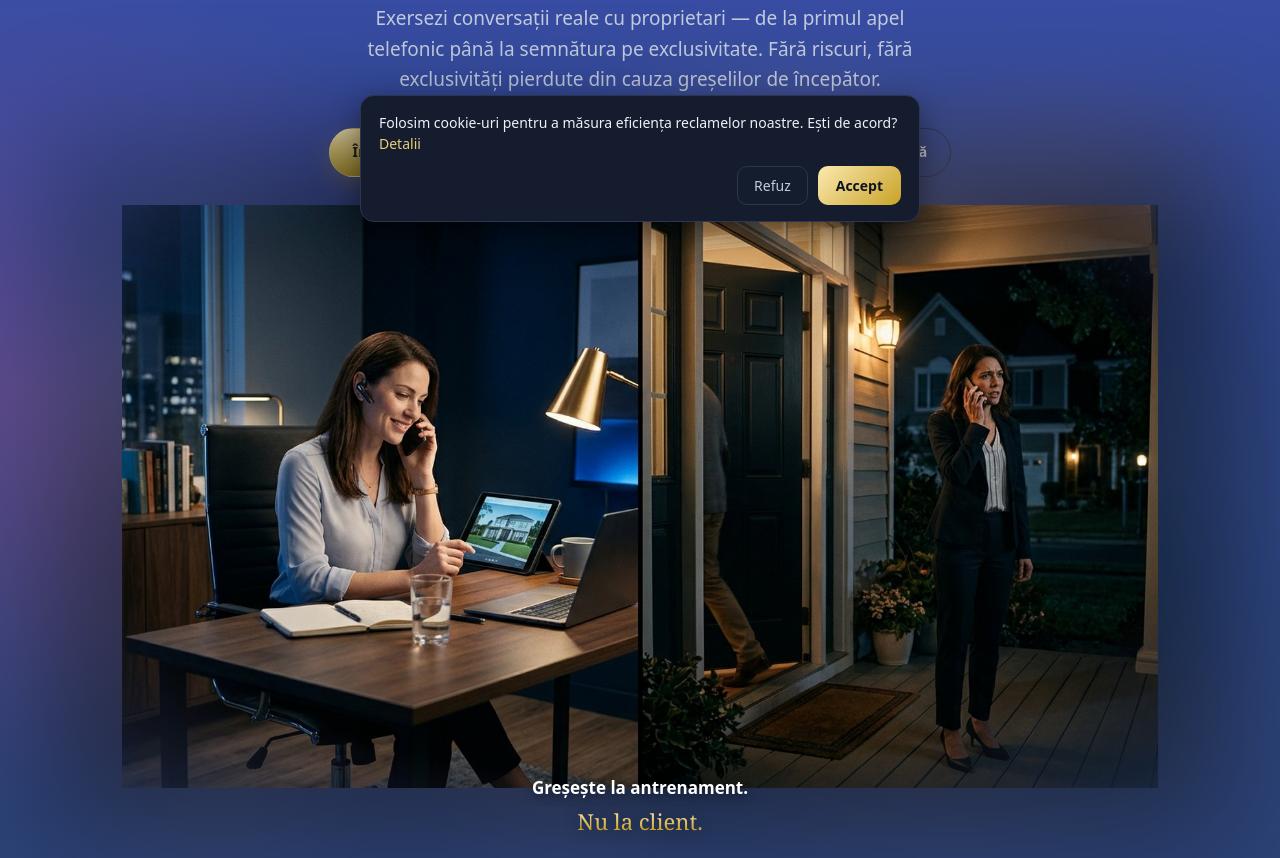
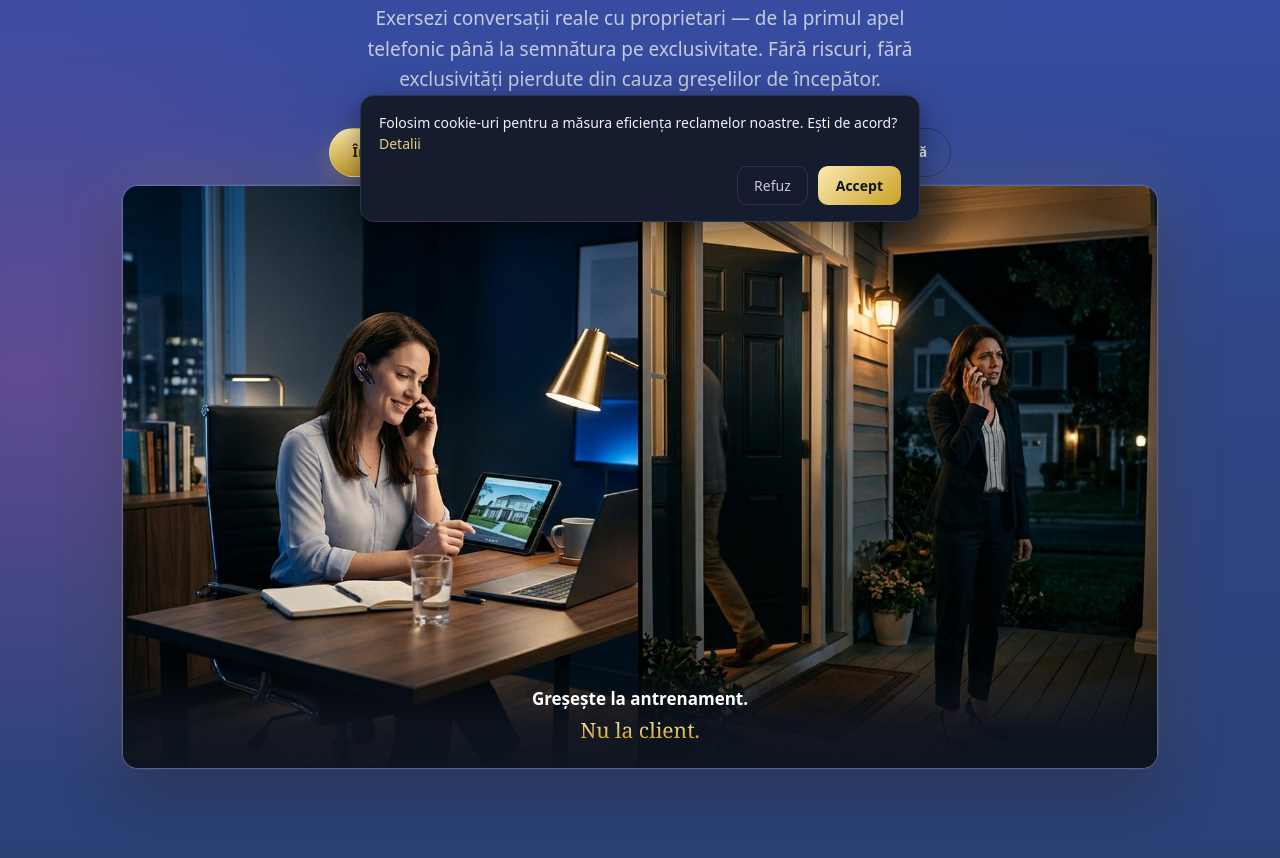
Before and after one commit to Alexandra31Arena/arena-website, a plain HTML site: page index.html in a window 1280 px wide. Shown: the part 562-1420 px from the top of the page. Drawn offline with Linux system fonts and the light colour scheme; a script that the page names is missing.

Commit message:
Revert hero image blend, use soft luminous frame instead
The dissolve/mask treatment from the previous commit didn't land well.
Back to the original crisp photo box, but with rounded corners (16px)
and a soft warm glow instead of the flat dark border + hard shadow,
so the frame feels light/luminous rather than heavy.

Co-Authored-By: Claude Sonnet 5 <noreply@anthropic.com>
Claude-Session: https://claude.ai/code/session_01FTqXmZfsNUSGBu13n5kyME

```diff
--- a/style.css
+++ b/style.css
@@ -205,31 +205,20 @@ footer{flex-shrink:0;padding:46px 0 40px;border-top:1px solid rgba(255,255,255,.
 .foot-social{flex-wrap:wrap;row-gap:8px}
 
 /* ===== Hero split image (homepage) ===== */
-/* The photo dissolves into the page background instead of sitting in a hard-edged box:
-   a blurred, enlarged copy of the same image glows behind it (echoing its own colors
-   outward), and the sharp image on top fades out at its edges via a mask, so there is
-   no visible seam between "photo" and "page". */
-.hero-media{max-width:1100px;margin:18px auto 0;position:relative;padding:10px 0 0}
-.hero-media::before{
-  content:"";position:absolute;inset:-8% -6% 2%;
-  background-image:url(hero-split.jpg);
-  background-size:cover;background-position:center;
-  filter:blur(64px) saturate(1.35) brightness(.8);
-  opacity:.55;z-index:0}
-.hero-media img{position:relative;z-index:1;display:block;width:100%;height:auto;
-  max-width:1040px;margin:0 auto;
-  -webkit-mask-image:radial-gradient(ellipse 86% 84% at 50% 46%, #000 62%, rgba(0,0,0,.5) 80%, transparent 100%);
-  mask-image:radial-gradient(ellipse 86% 84% at 50% 46%, #000 62%, rgba(0,0,0,.5) 80%, transparent 100%);
-  filter:drop-shadow(0 22px 46px rgba(5,9,20,.4))}
-.hero-media-caption{position:relative;z-index:1;text-align:center;margin-top:-14px;padding:0 20px}
-.hero-media-caption .l1{display:block;color:#fff;font-size:17px;font-weight:600;
-  text-shadow:0 2px 10px rgba(5,9,20,.55)}
-.hero-media-caption .l2{display:block;font-family:Georgia,serif;font-size:22px;margin-top:3px;
+.hero-media{max-width:1040px;margin:8px auto 0;border-radius:16px;overflow:hidden;position:relative;
+  border:1px solid rgba(255,255,255,.16);
+  box-shadow:0 0 0 1px rgba(255,255,255,.05),
+             0 25px 60px rgba(8,13,30,.38),
+             0 0 70px rgba(232,206,122,.16)}
+.hero-media img{display:block;width:100%;height:auto}
+.hero-media-caption{position:absolute;left:0;right:0;bottom:0;padding:22px 20px 20px;text-align:center;
+  background:linear-gradient(180deg,rgba(14,20,32,0) 0%,rgba(14,20,32,.88) 60%,rgba(14,20,32,.96) 100%)}
+.hero-media-caption .l1{display:block;color:#fff;font-size:17px;font-weight:600}
+.hero-media-caption .l2{display:block;font-family:Georgia,serif;font-size:21px;margin-top:2px;
   background:linear-gradient(180deg,var(--gold-1) 0%,var(--gold-2) 42%,var(--gold-3) 72%,var(--gold-4) 100%);
-  -webkit-background-clip:text;background-clip:text;color:transparent;
-  filter:drop-shadow(0 2px 8px rgba(5,9,20,.45))}
+  -webkit-background-clip:text;background-clip:text;color:transparent}
 @media(max-width:600px){
-  .hero-media{margin-top:10px}
+  .hero-media{margin-top:4px;border-radius:12px}
   .hero-media-caption .l1{font-size:14.5px}
   .hero-media-caption .l2{font-size:18px}
 }
```
